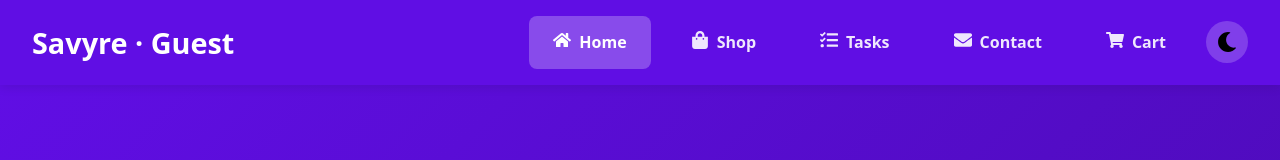
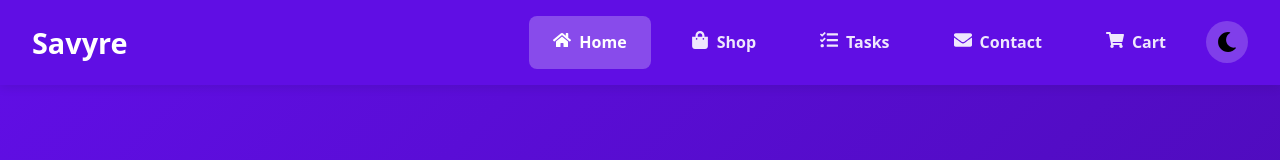
Before and after one commit to AshishBedi1/react-debug-challenge, a React (Vite) app: page / in a window 1280 px wide. Shown: the top 160 px of the page. Built offline with nearby package versions, Linux system fonts and the light colour scheme; no server answers.

Commit message:
fixed minor chnages

```diff
--- a/src/components/HomePage.jsx
+++ b/src/components/HomePage.jsx
@@ -118,7 +118,6 @@ function HomePage() {
           <h1 className="hero-title">Welcome to Savyre Shop</h1>
           <p className="hero-subtitle">Discover amazing products at unbeatable prices</p>
           <UserGreeting />
-          {promoMessage && <p className="hero-promo" style={{ marginTop: '8px', fontSize: '14px', opacity: 0.9 }}>{promoMessage}</p>}
           <Link to="/products" className="hero-cta-button">
             Shop Now
           </Link>
--- a/src/components/Navigation.jsx
+++ b/src/components/Navigation.jsx
@@ -16,7 +16,7 @@ function Navigation() {
     <nav className="navbar">
       <div className="navbar-container">
         <Link to="/" className="navbar-logo">
-          <h2>Savyre {userDisplayName ? `· ${userDisplayName}` : ''}</h2>
+          <h2>Savyre </h2>
         </Link>
         <div className="navbar-links">
           <Link
```
